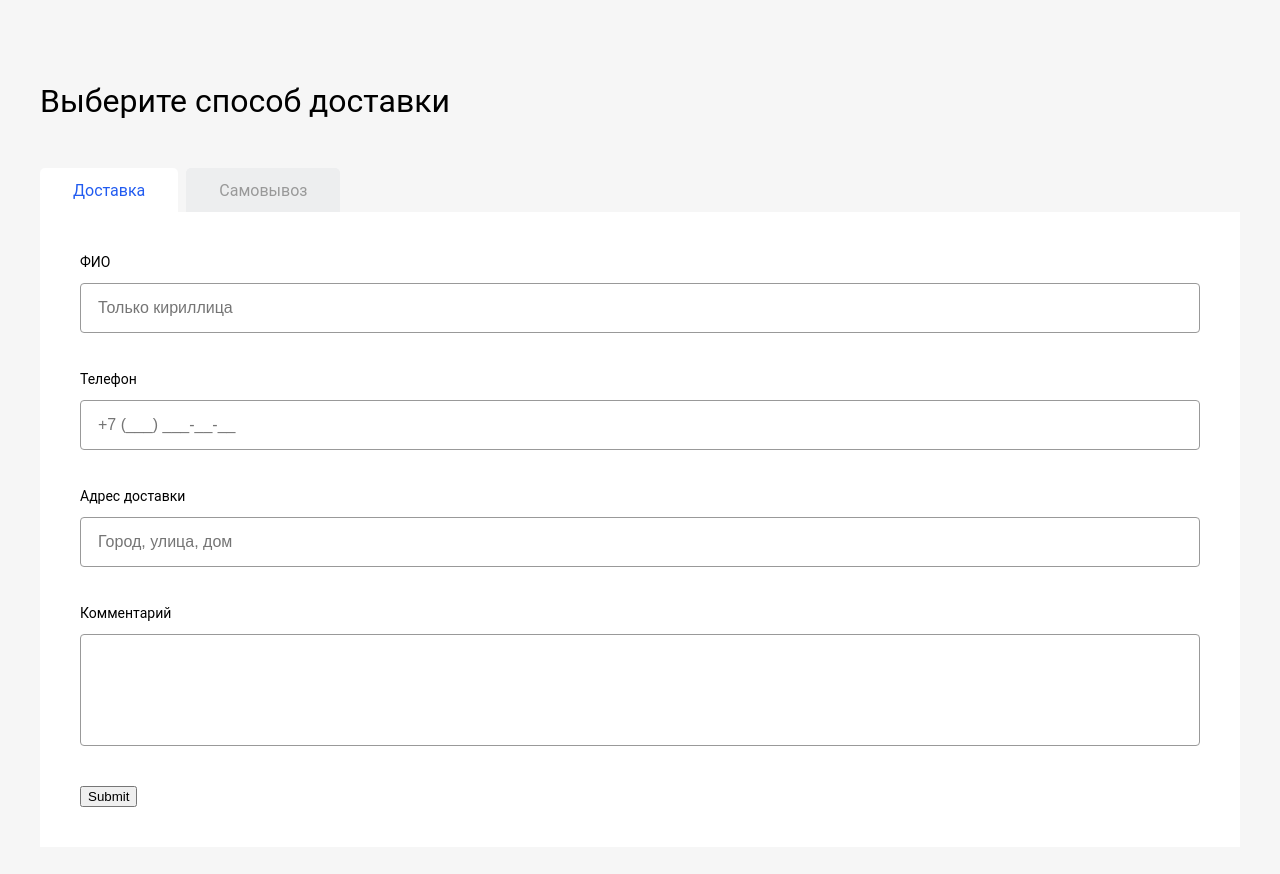
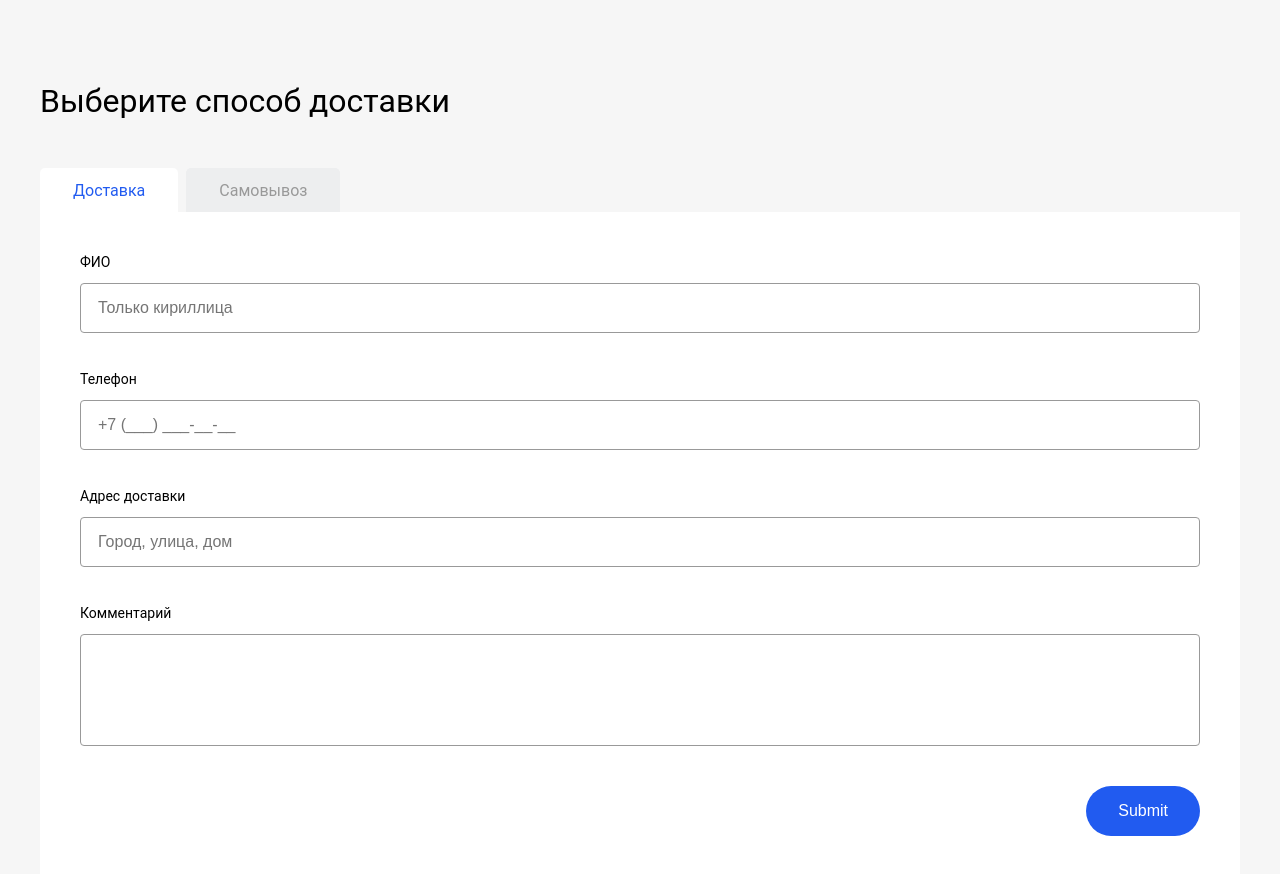
Before and after one commit to Ymaril/order-component, a React (Create React App) app: page / in a window 1280 px wide. Shown: the top 874 px of the page. Built offline with nearby package versions, Linux system fonts and the light colour scheme.

Commit message:
Add style for submit button

```diff
--- a/src/DeliveryForm.js
+++ b/src/DeliveryForm.js
@@ -4,6 +4,7 @@ import TextField from "./TextField";
 import TextInput from "./TextFields/TextInput";
 import TextAreaInput from "./TextFields/TextAreaInput";
 import styles from "./DeliveryForm.module.css";
+import button_styles from "./buttons.module.css";
 
 function DeliveryForm() {
     const { register, handleSubmit, errors } = useForm();
@@ -25,6 +26,7 @@ function DeliveryForm() {
             <TextField label="Телефон" error={errors.phone}>
                 <TextInput
                     name="phone"
+                    type="tel"
                     register={register({required: 'Поле должно быть заполнено'})}
                     className={styles['input']}
                     error={errors.phone}
@@ -48,7 +50,7 @@ function DeliveryForm() {
                     error={errors.comment}
                 />
             </TextField>
-            <input type="submit" />
+            <input type="submit" className={`${styles['submit']} ${button_styles['button']}`}/>
         </form>
     );
 }
--- a/src/DeliveryForm.module.css
+++ b/src/DeliveryForm.module.css
@@ -7,3 +7,7 @@
   height: 112px;
   resize: none;
 }
+
+.submit {
+  float: right;
+}
--- a/src/TextFields/TextAreaInput.js
+++ b/src/TextFields/TextAreaInput.js
@@ -1,5 +1,5 @@
 import React from 'react';
-import styles from './TextInput.module.css';
+import styles from '../inputs.module.css';
 
 function TextAreaInput({ name, register, error, className }) {
   return (
--- a/src/TextFields/TextInput.js
+++ b/src/TextFields/TextInput.js
@@ -1,14 +1,14 @@
 import React from 'react';
-import styles from './TextInput.module.css';
+import input_styles from '../inputs.module.css';
 
-function TextInput({ name, register, error, className, placeholder}) {
+function TextInput({ name, register, error, className, placeholder, type}) {
   return (
       <input
           name={name}
           id={name}
           ref={register}
-          type="text"
-          className={`${className} ${styles['text-input']} ${error && styles['is-invalid']}`}
+          type={type || "text"}
+          className={`${className} ${input_styles['text-input']} ${error && input_styles['is-invalid']}`}
           placeholder={placeholder}
       />
   );
--- /dev/null
+++ b/src/buttons.module.css
@@ -0,0 +1,14 @@
+.button {
+  color: #FFFFFF;
+  background: #215BF0;
+  border: 0;
+  padding: 1em 2em;
+  font-size: 16px;
+  border-radius: 2em;
+  cursor: pointer;
+}
+
+.button:focus, .button:hover {
+  background: #0F41C4;
+  outline: none;
+}
--- a/src/index.css
+++ b/src/index.css
@@ -5,17 +5,3 @@ body {
   -moz-osx-font-smoothing: grayscale;
   background: #F6F6F6;
 }
-
-[type=text], textarea {
-  outline: none;
-  padding: 12px 17px;
-  box-sizing: border-box;
-  border: 1px solid #999999;
-  border-radius: 4px;
-  font-size: 16px;
-  line-height: 24px;
-}
-
-input:focus {
-  border: 1px solid #222222;
-}
--- a/src/tabs.css
+++ b/src/tabs.css
@@ -35,6 +35,7 @@
 .react-tabs__tab-panel {
   padding: 40px;
   display: none;
+  overflow: auto;
 }
 
 .react-tabs__tab-panel--selected {
```
Also changed, not shown: src/inputs.module.css (renamed from src/TextFields/TextInput.module.css, +15 -1 lines).
